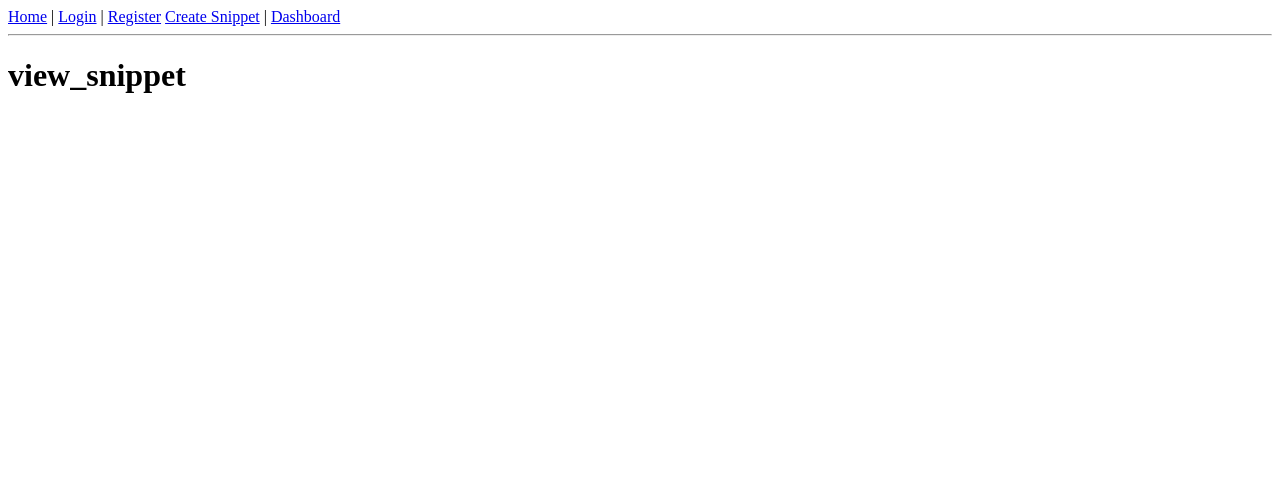
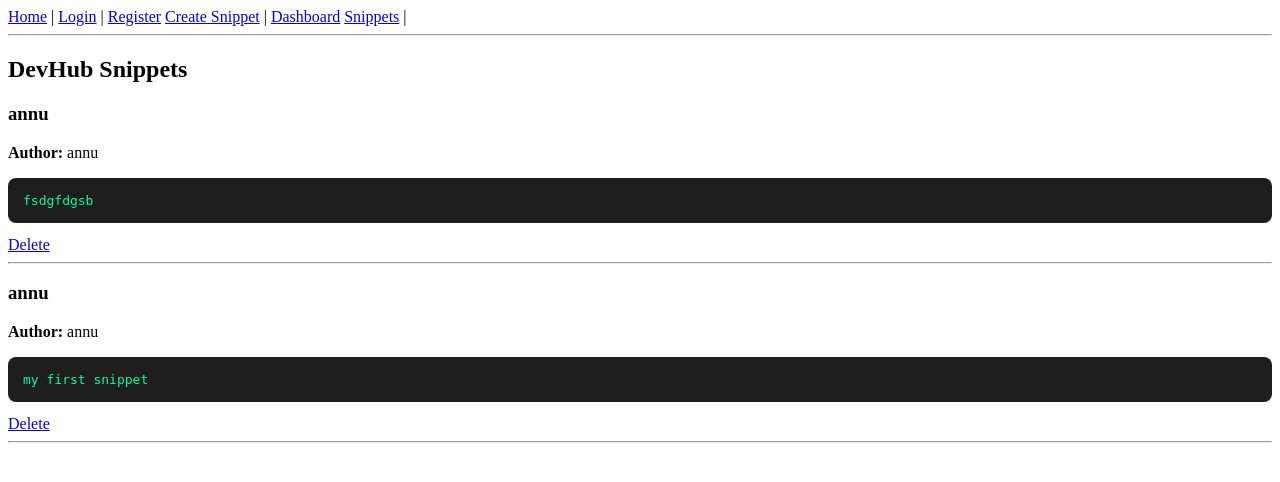
Before and after one commit to Annu9111/DevHub-Developer-code-snippet-manager-full-stack-, a Flask app: page /snippets in a window 1280 px wide. Shown: the top 482 px of the page. Run offline with Flask 3, Linux system fonts and the light colour scheme; data comes from the database, SQL or seed files in the repository; both versions use the stored data as it was after the commit.

Commit message:
delete snipt

```diff
--- a/app.py
+++ b/app.py
@@ -99,5 +99,18 @@ def view_snippets():
 
     return render_template("view_snippet.html", snippets=snippets)
 
+@app.route("/delete/<int:id>")
+def delete_snippet(id):
+
+    conn = sqlite3.connect("database/db.sqlite3")
+    cursor = conn.cursor()
+
+    cursor.execute("DELETE FROM snippets WHERE id=?", (id,))
+
+    conn.commit()
+    conn.close()
+
+    return redirect("/snippets")
+
 if __name__ == "__main__":
     app.run(debug=True)
--- a/templates/base.html
+++ b/templates/base.html
@@ -14,6 +14,7 @@
     <a href="/register">Register</a>
     <a href="/create">Create Snippet</a> |
     <a href="/dashboard">Dashboard</a>
+    <a href="/snippets">Snippets</a> |
 </nav>
 <hr>
 {% block content %}
--- a/templates/view_snippet.html
+++ b/templates/view_snippet.html
@@ -2,6 +2,21 @@
 
 {% block content %}
 
-<h1>view_snippet</h1>
+<h2>DevHub Snippets</h2>
+
+{% for snippet in snippets %}
+
+<h3>{{snippet[1]}}</h3>
+<p><b>Author:</b> {{snippet[3]}}</p>
+
+
+<pre style="background:#1e1e1e;color:#00ff9c;padding:15px;border-radius:8px;">
+{{snippet[2]}}
+</pre>
+<a href="/delete/{{snippet[0]}}">Delete</a>
+
+<hr>
+
+{% endfor %}
 
 {% endblock %}
```
Also changed, not shown: database/db.sqlite3.
